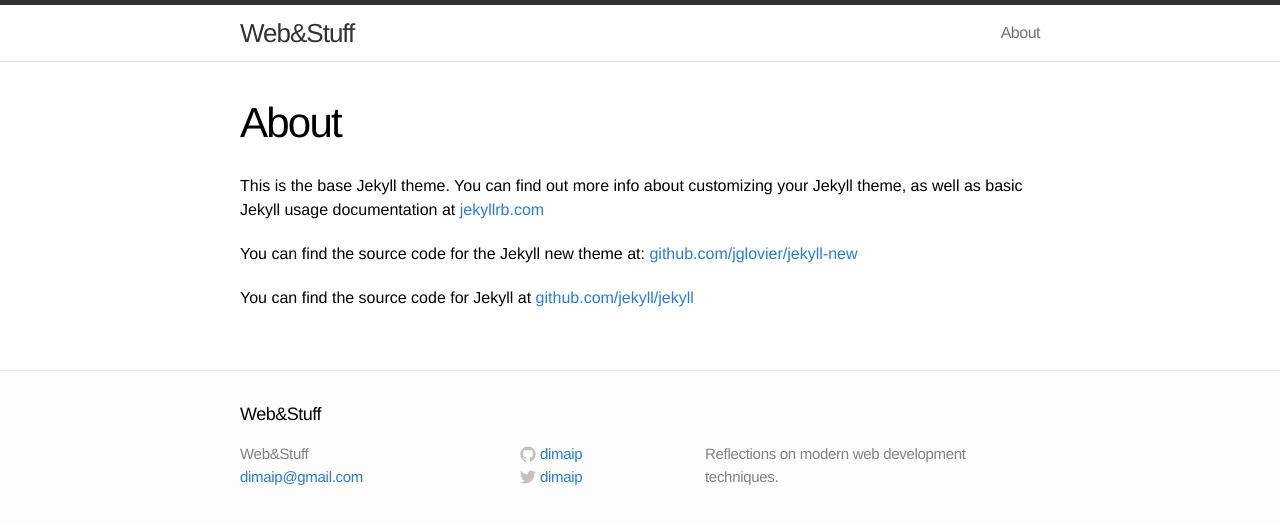
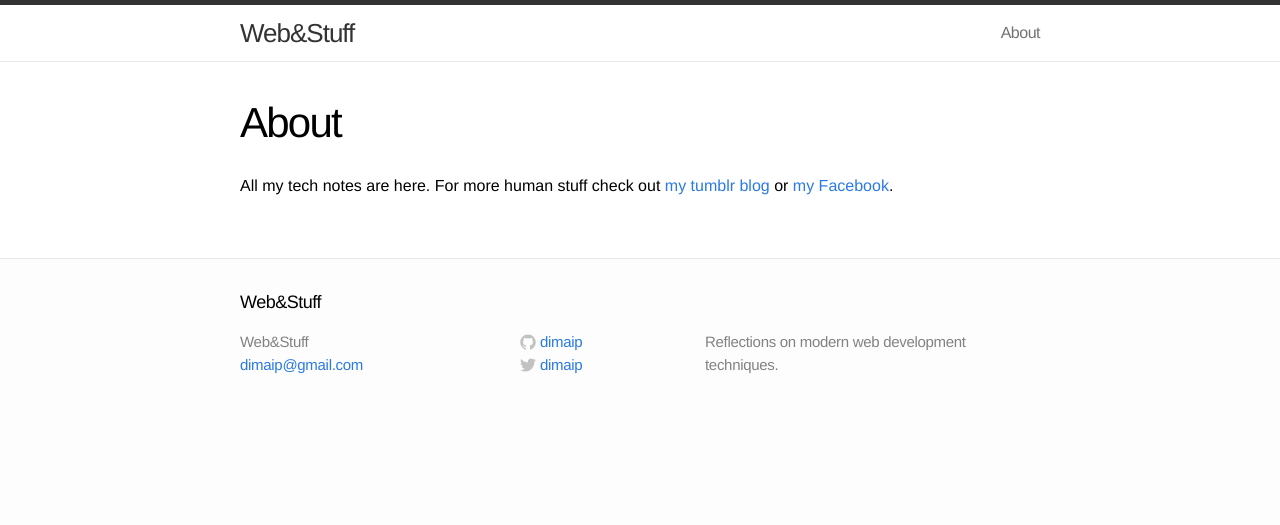
Before and after one commit to dimaip/dimaip.github.io, a Jekyll site: the page built from about.md, in a window 1280 px wide. Shown: the top 525 px of the page. Built offline with Jekyll 4.4.1, drawn with Linux system fonts in a browser that asks for light colours.

Commit message:
Updated about page

```diff
--- a/about.md
+++ b/about.md
@@ -4,8 +4,4 @@
 permalink: /about/
 ---
 
-This is the base Jekyll theme. You can find out more info about customizing your Jekyll theme, as well as basic Jekyll usage documentation at [jekyllrb.com](http://jekyllrb.com/)
-
-You can find the source code for the Jekyll new theme at: [github.com/jglovier/jekyll-new](https://github.com/jglovier/jekyll-new)
-
-You can find the source code for Jekyll at [github.com/jekyll/jekyll](https://github.com/jekyll/jekyll)
+All my tech notes are here. For more human stuff check out [my tumblr blog](http://dimaip.thumblr.com) or [my Facebook](http://fb.com/dimaip).
```
